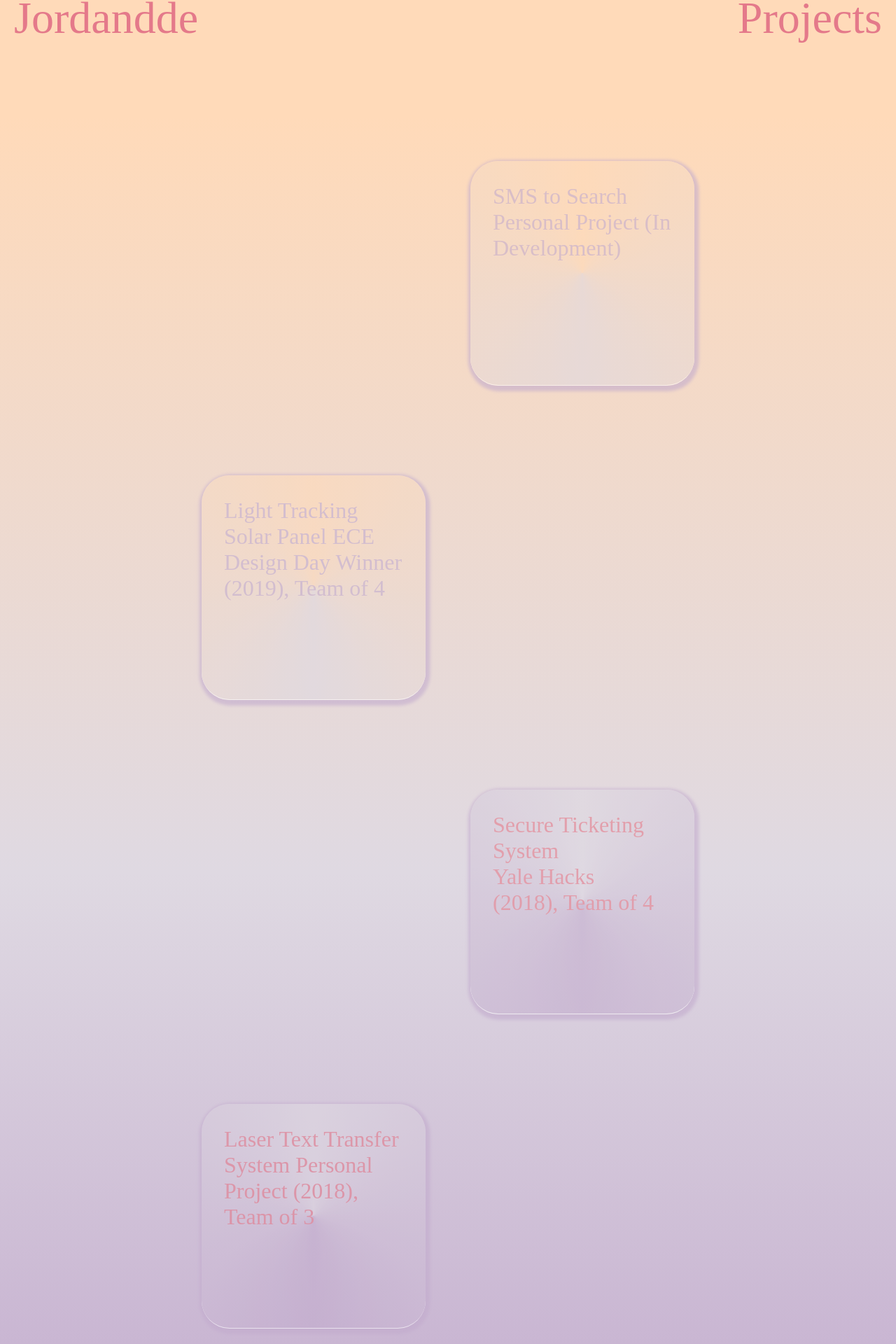
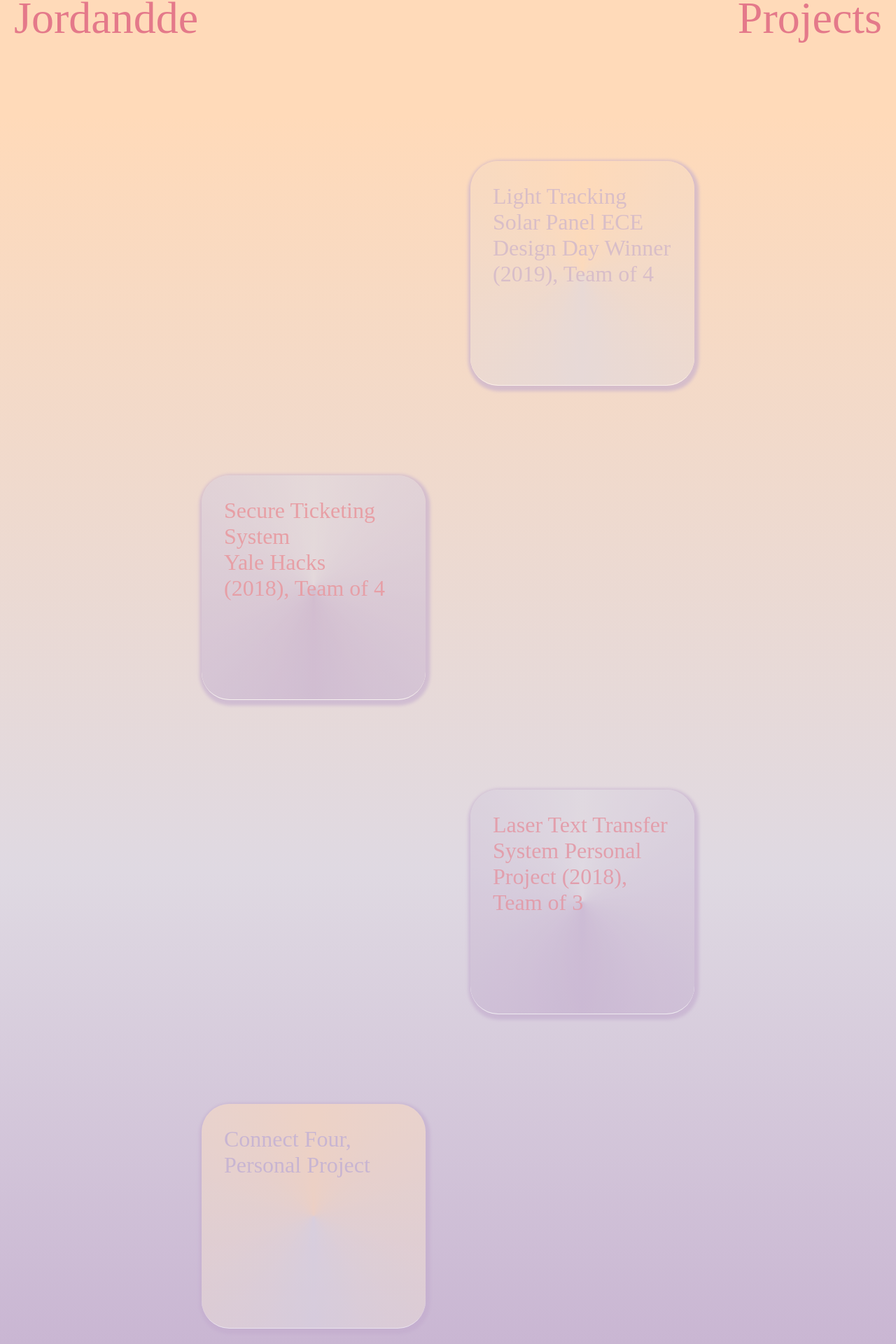
Before and after one commit to Jordandde/Jordandde.github.io, a React (Create React App) app: page / in a window 1280 px wide. Shown: the part 5170-7090 px from the top of the page at 70% size. Built offline with nearby package versions, Linux system fonts and the light colour scheme; no server answers.

Commit message:
fixed bugs

```diff
--- a/src/App.js
+++ b/src/App.js
@@ -398,35 +398,10 @@ function App() {
         <Center>
           <Square
             style={{
-              background: !nine
-                ? "conic-gradient(#ffdab9, #dfd9e2, #ffdab9)"
-                : "#89909f",
-              marginLeft: "30%",
-              marginTop: "10%",
-              color: !nine ? "#c3acce" : "#ffdab9"
-            }}
-            href="//github.com/Jordandde/Golang-Twilio-texter.git"
-            onMouseEnter={() => setNine(!nine)}
-            onMouseLeave={() => setNine(!nine)}
-          >
-            <p style={{ width: "80%", height: !nine ? "50%" : "20%" }}>
-              SMS to Search Personal Project (In Development)
-            </p>
-            {nine ? (
-              <Description style={{}}>
-                When someone texts a search query to a certain phone number, it
-                will return the wikipedia result of that query. <br />
-                This project is written in Go and utilizes the Twilio API for
-                message sending and receiving.
-              </Description>
-            ) : null}
-          </Square>
-          <Square
-            style={{
               background: !ten
                 ? "conic-gradient(#ffdab9,#dfd9e2, #ffdab9)"
                 : "#89909f",
-              marginRight: "30%",
+              marginLeft: "30%",
               marginTop: "10%",
               color: !ten ? "#c3acce" : "#ffdab9"
             }}
@@ -453,7 +428,7 @@ function App() {
               background: !eleven
                 ? "conic-gradient(#dfd9e2, #c3acce, #dfd9e2)"
                 : "#89909f",
-              marginLeft: "30%",
+              marginRight: "30%",
               marginTop: "10%",
               color: !eleven ? "#e4798a" : "#ffdab9"
             }}
@@ -479,7 +454,7 @@ function App() {
               background: !twelve
                 ? "conic-gradient(#dfd9e2, #c3acce, #dfd9e2)"
                 : "#89909f",
-              marginRight: "30%",
+              marginLeft: "30%",
               marginTop: "10%",
               color: !twelve ? "#e4798a" : "#ffdab9"
             }}
@@ -496,6 +471,30 @@ function App() {
                 morse code for discrete, secure, communications without leaving
                 behind any traceable evidence. <br />
                 Written in C with hardware controlled by a Raspberry Pi
+              </Description>
+            ) : null}
+          </Square>
+          <Square
+            style={{
+              background: !nine
+                ? "conic-gradient(#ffdab9, #dfd9e2, #ffdab9)"
+                : "#89909f",
+              marginRight: "30%",
+              marginTop: "10%",
+              color: !nine ? "#c3acce" : "#ffdab9"
+            }}
+            href="https://github.com/Jordandde/Connect-Four.git"
+            onMouseEnter={() => setNine(!nine)}
+            onMouseLeave={() => setNine(!nine)}
+          >
+            <p style={{ width: "80%", height: !nine ? "50%" : "20%" }}>
+              Connect Four, Personal Project
+            </p>
+            {nine ? (
+              <Description style={{}}>
+                A normal game of Connect Four <br />
+                This project is written in Java and I am working on converting
+                it into a webapp
               </Description>
             ) : null}
           </Square>
```
